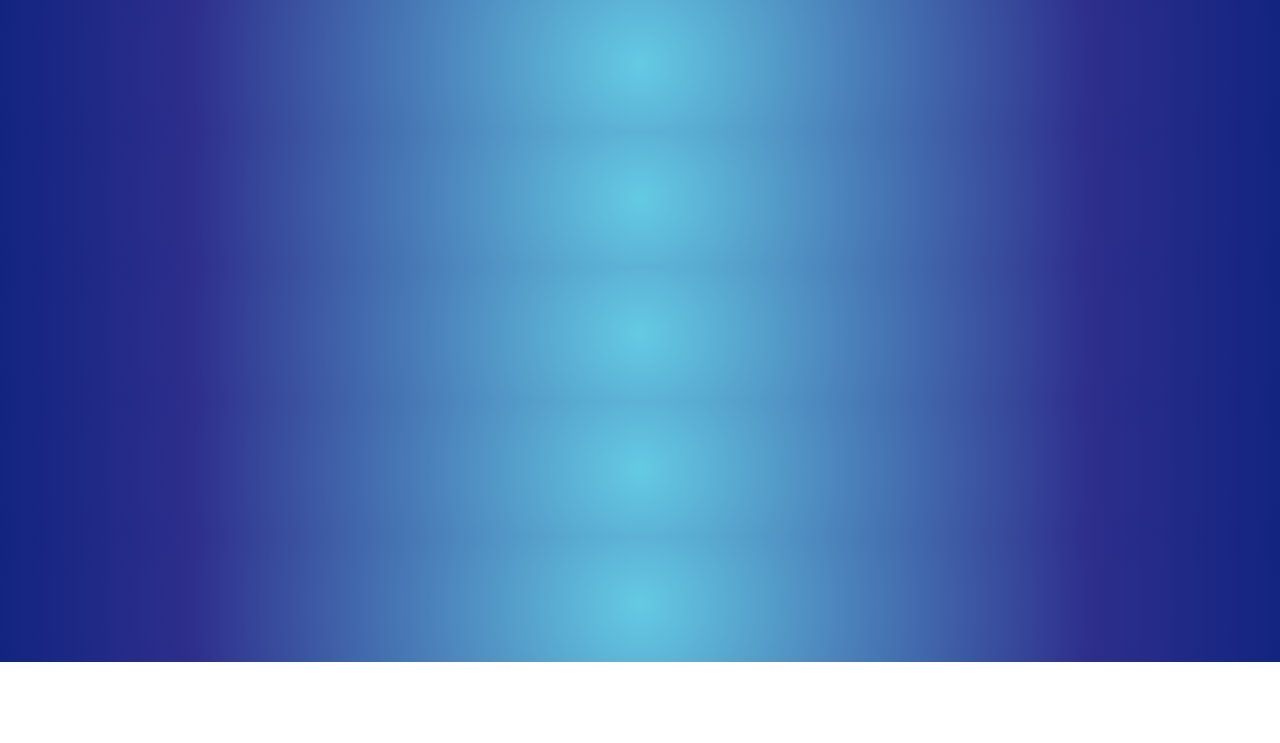
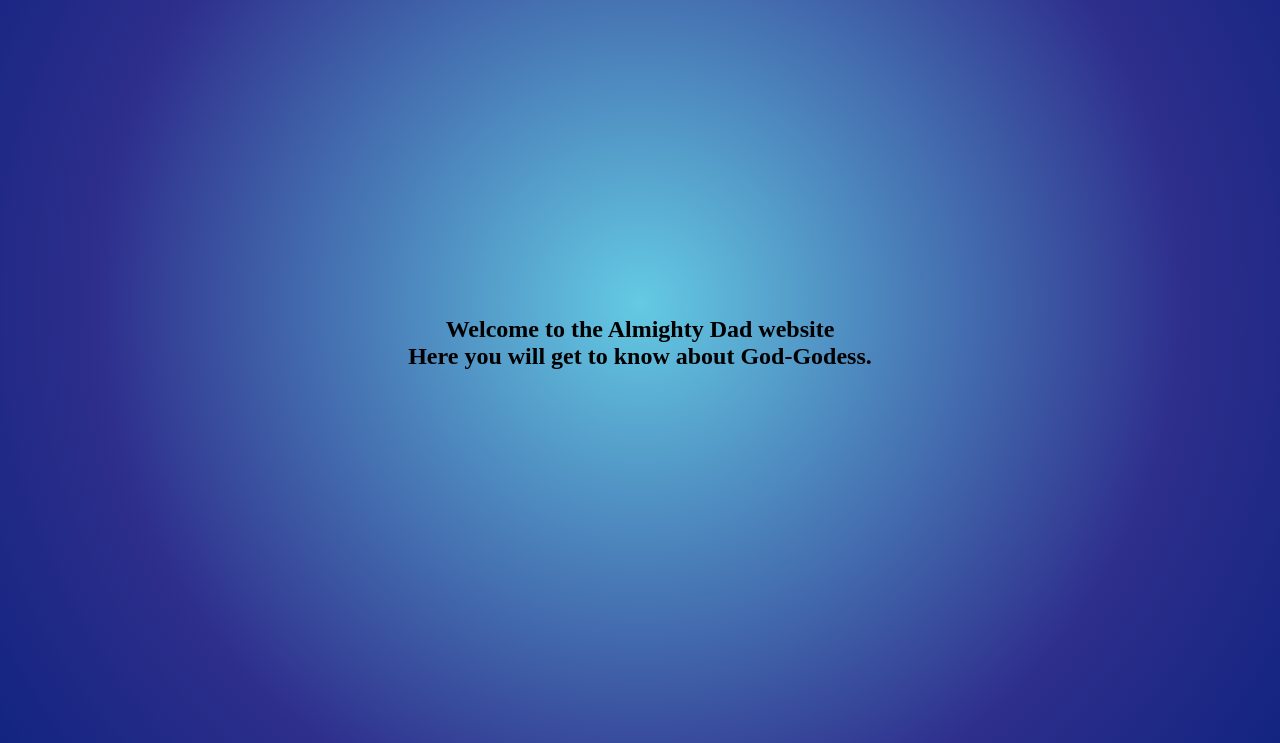
Before and after one commit to AnuragGupta181/AlmightyDad, a plain HTML site: page index.html in a window 1280 px wide. Shown: the part 138-881 px from the top of the page. Before the commit the page ends 800 px from the top, so only its background shows below. Drawn offline with Linux system fonts and the light colour scheme.

Commit message:
very small bug

```diff
--- a/style.css
+++ b/style.css
@@ -35,7 +35,7 @@
     text-decoration: underline;
 }
 
-.main {
+.index {
     text-align: center;
     color: black;
     display: flex;
```
